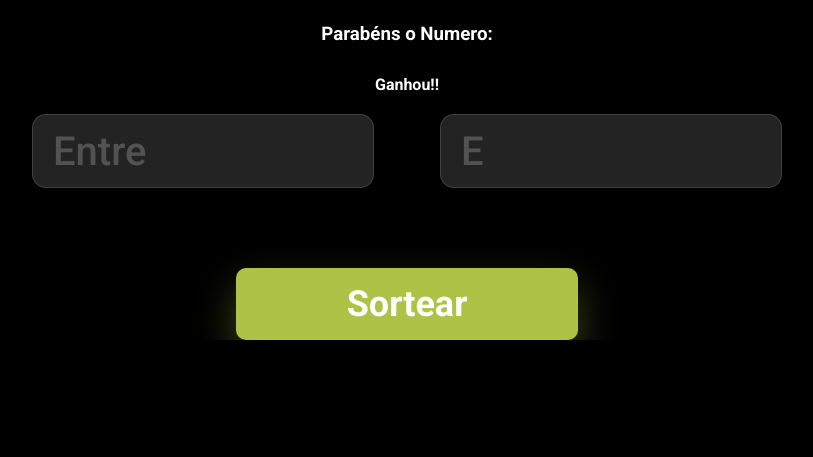
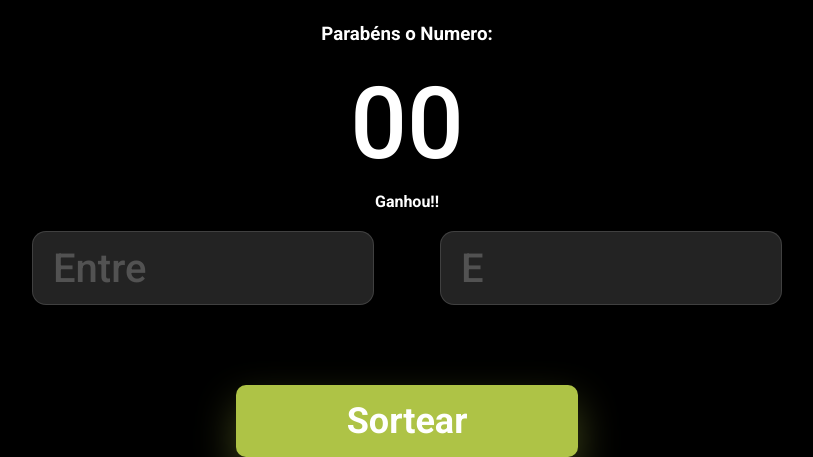
Before and after one commit to TiagoJBO/Projeto-JS-Sorteador, a plain HTML site: page index.html in a window 1280 px wide. Shown: the part 635-1092 px from the top of the page, without its empty margins (233-1046 px from the left). Before the commit the page ends 975 px from the top, so only its background shows below. Drawn offline with Linux system fonts and the light colour scheme.

Commit message:
number result

```diff
--- a/index.html
+++ b/index.html
@@ -23,7 +23,7 @@
     <h2>Sortear um Número</h2>
     <div>
         <h3>Parabéns o Numero: </h3>
-        <P></P>
+        <P>00</P>
         <h4> Ganhou!! </h4>
         <input placeholder="Entre" class="input-min" type="number">
         <input placeholder="E" class="input-max" type="number">
```
